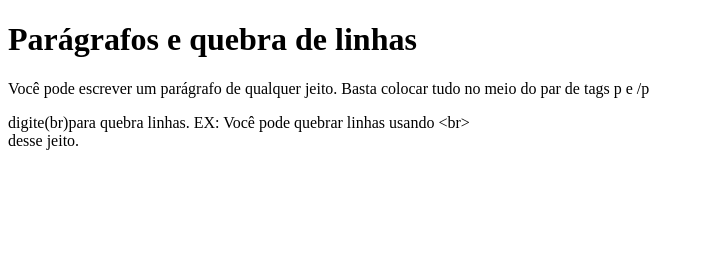
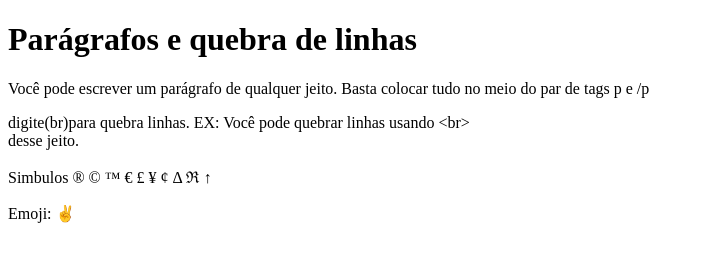
Before and after one commit to douglasprogramaton/ESTUDO-HTML, a plain HTML site: page index.html in a window 1280 px wide. Shown: the whole page, without its empty margins (0-704 px from the left). Drawn offline with Linux system fonts and the light colour scheme.

Commit message:
exercicio3

```diff
--- a/index.html
+++ b/index.html
@@ -10,7 +10,23 @@
     <h1>Parágrafos e quebra de linhas</h1>
     <p>Você pode escrever um parágrafo de qualquer jeito. Basta colocar tudo no meio do par de tags p e /p </p>
     <p>digite(br)para quebra linhas.
-        EX: Você pode quebrar linhas usando &lt;br&gt; <br> desse jeito.
-    </p>
+        EX: Você pode quebrar linhas usando &lt;br&gt;<!--LESS THAN/ GREATER THAN--> <br> desse jeito.
+        <p>Simbulos
+            &reg;
+            &copy;
+            &trade;
+            &euro;
+            &pound;
+            &yen;
+            &cent;
+            &Delta;
+            &real;
+            &UpArrow;
+        </p>
+        <p>Emoji:
+           &#x270C;
+           &#xFE0F;
+        </p>
+
 </body>
 </html>
```
